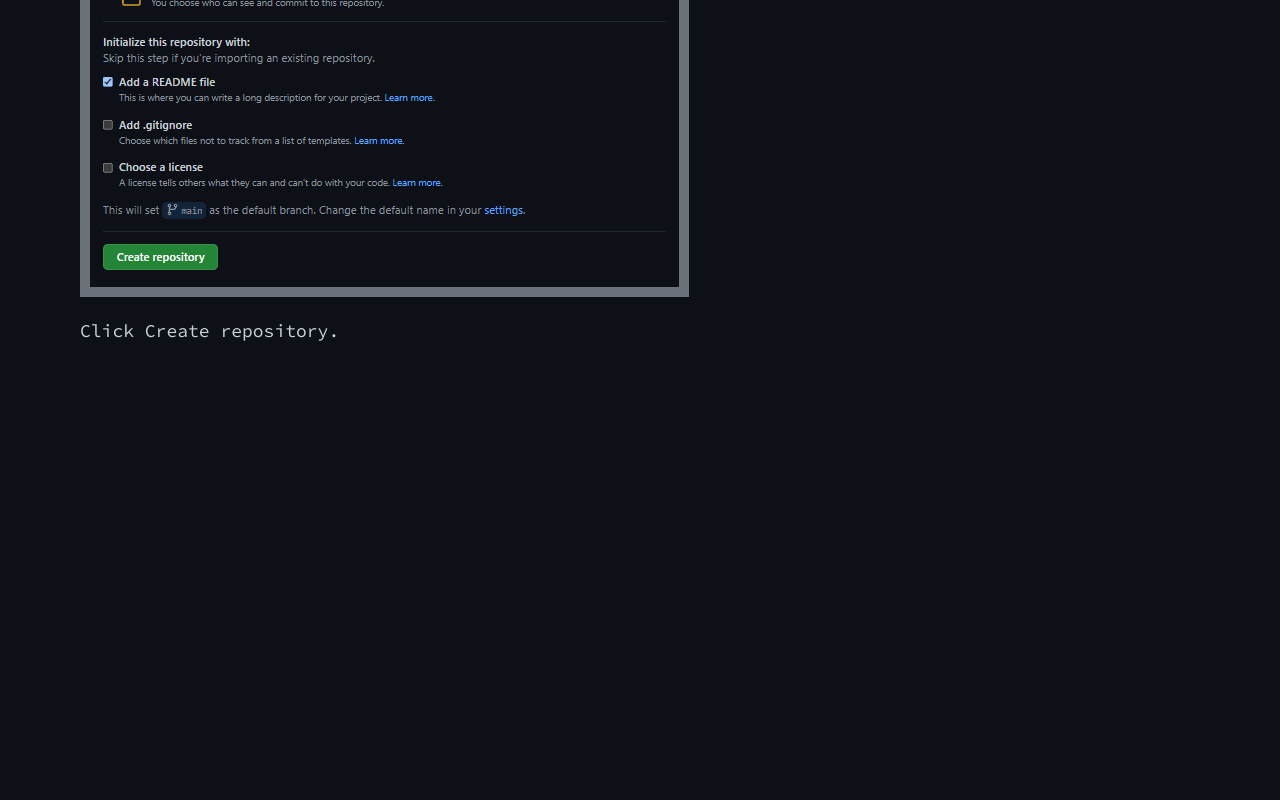
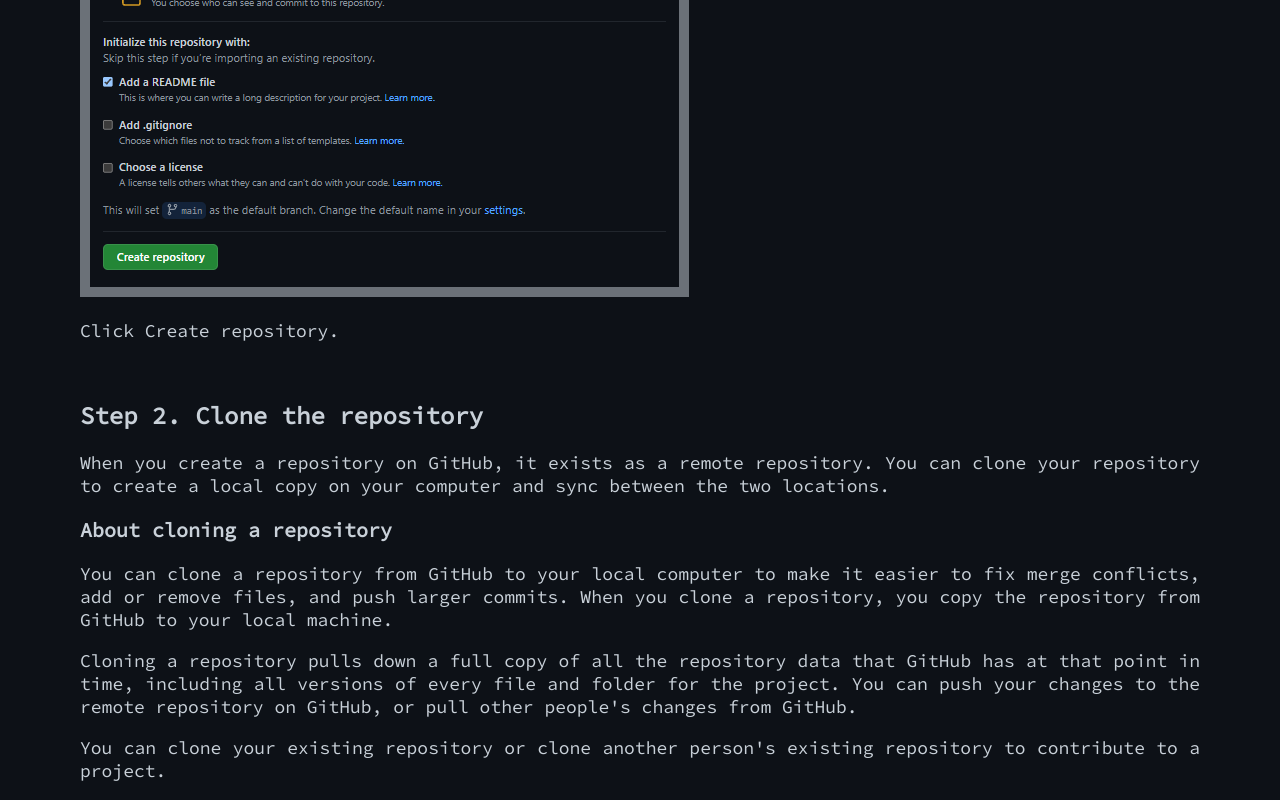
Before and after one commit to rmahmadkhan/intro-to-git, a plain HTML site: page index.html in a window 1280 px wide. Shown: the part 3478-4278 px from the top of the page. Before the commit the page ends 3838 px from the top, so only its background shows below. Drawn offline with Linux system fonts and the light colour scheme.

Commit message:
Added Step 2. Clone the repository

```diff
--- a/index.html
+++ b/index.html
@@ -123,13 +123,26 @@
         with others.</p>
     <h3>To create a new repository</h3>
     <ol>
-        <li>In the upper right corner, next to your avatar or identicon, click  and then select New Repository</li>
+        <li>In the upper right corner, next to your avatar or identicon, click and then select New Repository</li>
         <li>Name your repository hello-world</li>
         <li>Write a short description</li>
         <li>Select Add a README file</li>
     </ol>
     <img src="assets/images/create-repo.png" alt="Creating a new repository">
     <p>Click Create repository.</p>
+    <br>
+    <h2>Step 2. Clone the repository</h2>
+    <p>When you create a repository on GitHub, it exists as a remote repository. You can clone your repository to create
+        a local copy on your computer and sync between the two locations.</p>
+    <h3>About cloning a repository</h3>
+    <p>You can clone a repository from GitHub to your local computer to make it easier to fix merge conflicts, add or
+        remove files, and push larger commits. When you clone a repository, you copy the repository from GitHub to your
+        local machine.</p>
+    <p>Cloning a repository pulls down a full copy of all the repository data that GitHub has at that point in time,
+        including all versions of every file and folder for the project. You can push your changes to the remote
+        repository on GitHub, or pull other people's changes from GitHub.</p>
+    <p>You can clone your existing repository or clone another person's existing repository to contribute to a project.
+    </p>
 </body>
 
 </html>
```
